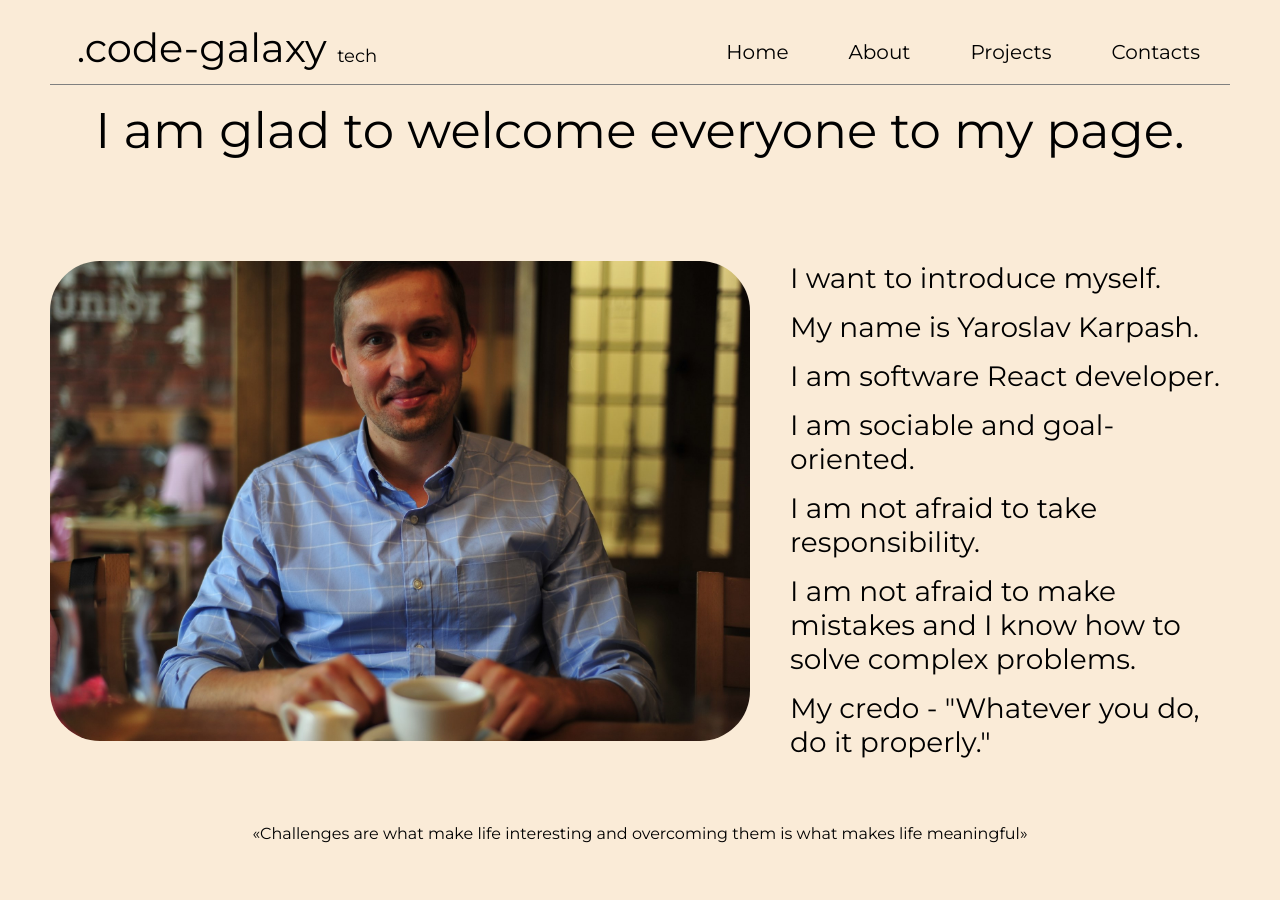
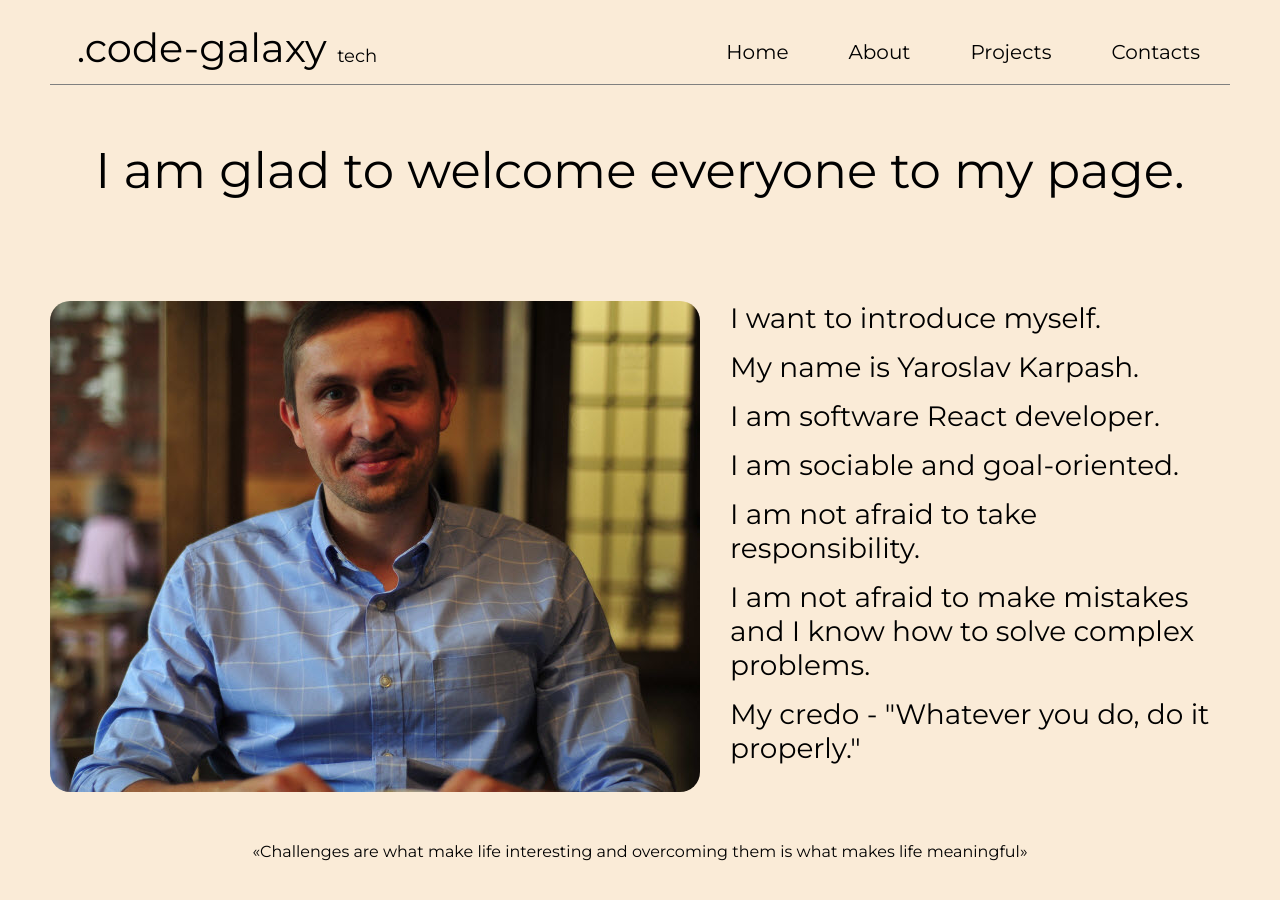
Before and after one commit to code-galaxy/react-site, a React (Create React App) app: page / in a window 1280 px wide. Shown: the top 900 px of the page. Before the commit the page ends 868 px from the top, so only its background shows below. Built offline with nearby package versions, Linux system fonts and the light colour scheme.

Commit message:
fixed Home page

```diff
--- a/src/About/About.css
+++ b/src/About/About.css
@@ -1,11 +1,13 @@
 .About-site {
    padding: 10px;
 }
+
 .about-summary {
    font-size: 25px;
    margin: 25px;
    text-align: center;
 }
+
 .about-description {
    display: flex;
    justify-content: space-between;
@@ -13,49 +15,61 @@
    margin-top: 50px;
 }
 
+.about-experience span {
+   color: blue;
+   text-decoration: underline;
+}
+
+
+.about-certificate {
+   display: flex;
+   flex-direction: column;
+   margin: 35px;
+}
+
+.about-certificate h2 {
+   letter-spacing: 4px;
+   text-align: center;
+   margin: 35px;
+}
+
+.about-img {
+   display: flex;
+   justify-content: space-around;
+   align-items: center;
+   flex-wrap: wrap;
+}
+
+.about-img img {
+   /* display: block; */
+   width: 350px;
+   height: 220px;
+   margin: 20px 50px;
+   box-shadow: 0 0.5rem 1rem rgba(0, 0, 0, 0.15);
+}
+
+.about-stack ul li,
+.about-experience ul li,
+.personal-qualities ul li {
+   color: black;
+   font-size: 18px;
+   margin-left: 20px;
+}
+
+.about-stack ul,
+.about-experience ul,
+.personal-qualities ul {
+   border-left: 1px solid gray;
+   margin-top: 15px;
+}
+
 .about-link-cv {
-   text-align: center;
+   text-align: right;
 }
 
 .about-link-cv a {
    text-decoration: underline;
    color: blue;
    font-weight: 800;
-   font-size: 18px;
+   font-size: 14px;
 }
-
-.about-certificate {
-   margin: 50px 0 25px 0;
-   display: flex;
-   flex-direction: column;
-}
-
-.about-certificate h2 {
-   letter-spacing: 4px;
-   text-align: center;
-   margin: 15px;
-}
-
-.about-img {
-   display: flex;
-   justify-content: space-between;
-}
-.about-experience span{
-color: blue;
-text-decoration: underline;
-}
-.about-img img {
-   width: 270px;
-   height: 200px;
-   box-shadow: 0 0.5rem 1rem rgba(0, 0, 0, 0.15);
-}
-
-.about-stack ul li, .about-experience ul li, .personal-qualities ul li {
-   color: black;
-   font-size: 18px;
-   margin-left: 20px;
-}
-.about-stack ul, .about-experience ul, .personal-qualities ul{
-   border-left: 1px solid gray;
-   margin-top: 15px;
-}
--- a/src/About/About.js
+++ b/src/About/About.js
@@ -8,7 +8,7 @@ export default function About() {
    return (
       <div className="About-site">
          <div className="about-summary"><p>I'm an enthusiastic and detail-oriented Frontend React Software Engineer, seeking an entry-level position with your company to use my skills in coding, troubleshooting complex problems, and assisting in the timely completion of projects.</p></div>
-         <div className="about-description">
+         <div className="about-description trek">
             <div className="about-stack">
                <h2>Skills</h2>
                <ul>
@@ -59,9 +59,10 @@ export default function About() {
                </ul>
             </div>
          </div>
+         <div className='about-link-cv'><a href="https://drive.google.com/file/d/1-vN6aybL5JkXzeTudpL_JlUc6JTrrcSr/view?usp=drive_link" target='_blanc'>Download CV</a></div>
 
          <div className='about-certificate'>
-            <h2>CERTIFICATE</h2>
+            <h2>CERTIFICATES</h2>
             <div className="about-img">
                <a href="https://itgid.info/ua/certificate/view?Certificate%5Buid%5D=htsf6fmr4qdk" target="_blanc" ><img src={certificateHtmlCss} alt="HTML&CSS" title="HTML&CS" /></a>
                <a href="https://itgid.info/ua/certificate/view?Certificate%5Buid%5D=7e2t9kftqa9d" target="_blanc"><img src={certificateJS} alt="Java Script" title="Java Script" /></a>
@@ -69,7 +70,6 @@ export default function About() {
                <a href="https://itgid.info/ua/certificate/view?Certificate%5Buid%5D=19rd8j5suecn" target="_blanc"> <img src={certificateJSArray} alt="JS Array Method" title="JS Array Method" /></a>
             </div>
          </div>
-         <div className='about-link-cv'><a href="https://drive.google.com/file/d/1-vN6aybL5JkXzeTudpL_JlUc6JTrrcSr/view?usp=drive_link" target='_blanc'>Download CV</a></div>
       </div>
    )
 }
--- a/src/Home/Home.css
+++ b/src/Home/Home.css
@@ -1,4 +1,4 @@
-.About-site {
+.Home-site {
    padding: 50px 0;
    margin: 5px 0;
    display: flex;
@@ -6,32 +6,39 @@
    align-content: center;
    align-items: center;
 }
-.about-container{
+
+.home-container {
    display: flex;
    justify-content: flex-end;
    align-content: center;
    padding: 100px 0 50px 0;
 }
-.my-foto{
-   width: 700px;
-   height: 480px;
-   border-radius: 50px;
-   }
 
-.About-site h1{
+.home-my-foto {
+   min-width: 650px;
+   height: 491px;
+   border-radius: 20px;
+   background-image: url("./images/my_foto3.jpg");
+   background-position: top;
+   background-repeat: no-repeat;
+}
+
+.Home-site h1 {
    text-align: center;
 }
 
-.about-me-info{
+.home-me-info {
    padding-left: 30px;
    font-size: 28px;
    /* background-color: #2c2e50; */
    color: white;
 
 }
-.about-me-info p{
+
+.home-me-info p {
    margin-bottom: 15px;
 }
-.about-congratulation{
+
+.home-congratulation {
    font-size: 50px;
 }
--- a/src/Home/Home.js
+++ b/src/Home/Home.js
@@ -3,14 +3,14 @@ import my_foto from "./images/my_foto.jpg";
 
 export default function Home() {
    return (
-      <div className="About-site">
-         <div className="about-congratulation">I am glad to welcome everyone to my page.</div>
-         <div className='about-container'>
+      <div className="Home-site">
+         <div className="home-congratulation">I am glad to welcome everyone to my page.</div>
+         <div className='home-container'>
 
-         <div className='about-my-foto' >
-            <img className='my-foto' src={my_foto} alt="Yaroslav Karpash" title='Yaroslav' />
+         <div className='home-my-foto' >
+            {/* <img className='my-foto' src={my_foto} alt="Yaroslav Karpash" title='Yaroslav' /> */}
          </div>
-         <div className='about-me-info'>
+         <div className='home-me-info'>
             <p> I want to introduce myself.</p>
                <p>My name is Yaroslav Karpash. </p>
                <p>I am software React developer.</p>
```
Also changed, not shown: src/Home/images/my_foto2.jpg (added), src/Home/images/my_foto3.jpg (added).
